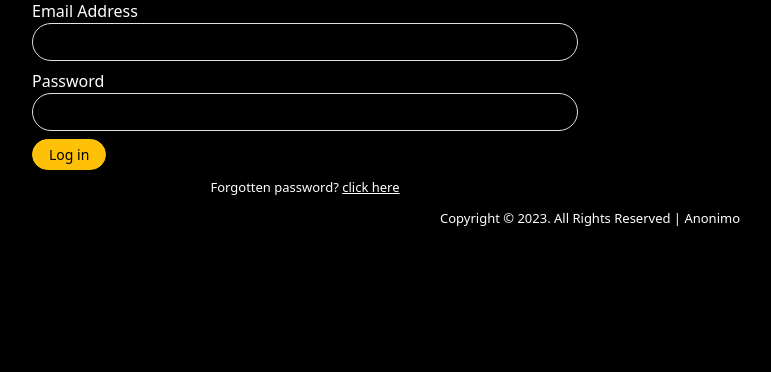
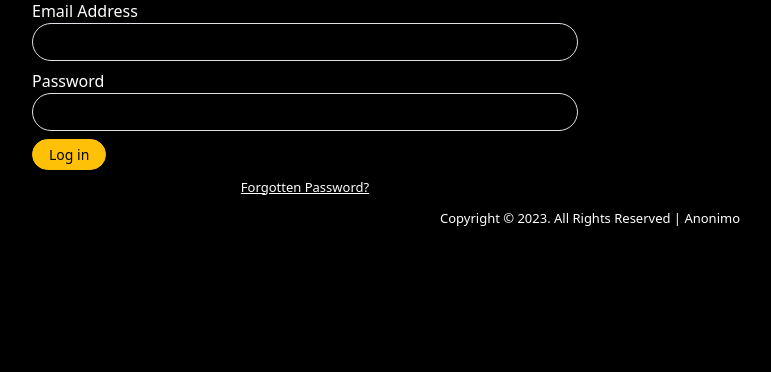
Before and after one commit to bodegram/anonimo, a Django app: page / in a window 1280 px wide. Shown: the part 233-605 px from the top of the page, without its empty margins (50-821 px from the left). Run offline with Django 4.2, Linux system fonts and the light colour scheme.

Commit message:
updated login page

```diff
--- a/app/views.py
+++ b/app/views.py
@@ -59,8 +59,8 @@
         next = request.GET.get("next")
         if user is not None:
             auth.login(request, user)
-            email_message = EmailMessage('Login Activity Found', f'There was a login activity found on your account. If you are not the one that initiated the login, kindly reach out to us immediaitely.',  'myanonimomessage@gmail.com', [email] )
-            email_message.send()
+            #email_message = EmailMessage('Login Activity Found', f'There was a login activity found on your account. If you are not the one that initiated the login, kindly reach out to us immediaitely.',  'myanonimomessage@gmail.com', [email] )
+            #email_message.send()
 
 
             if 'next' in request.GET:
--- a/templates/login.html
+++ b/templates/login.html
@@ -33,7 +33,7 @@
                           <button type="submit" class="btn btn-sm btn-warning rounded-pill px-3">Log in</button>
                       </div>
                       <div>
-                        <div class="text-center mt-2" style="font-size: small;">Forgotten password? <a href="{% url 'reset_password' %}" class="text-white">click here</a></div>
+                        <div class="text-center mt-2" style="font-size: small;"><a href="" class="text-white">Forgotten Password?</a></div>
                       </div>
                   </form>
               </div>
```
Also changed, not shown: db.sqlite3.
